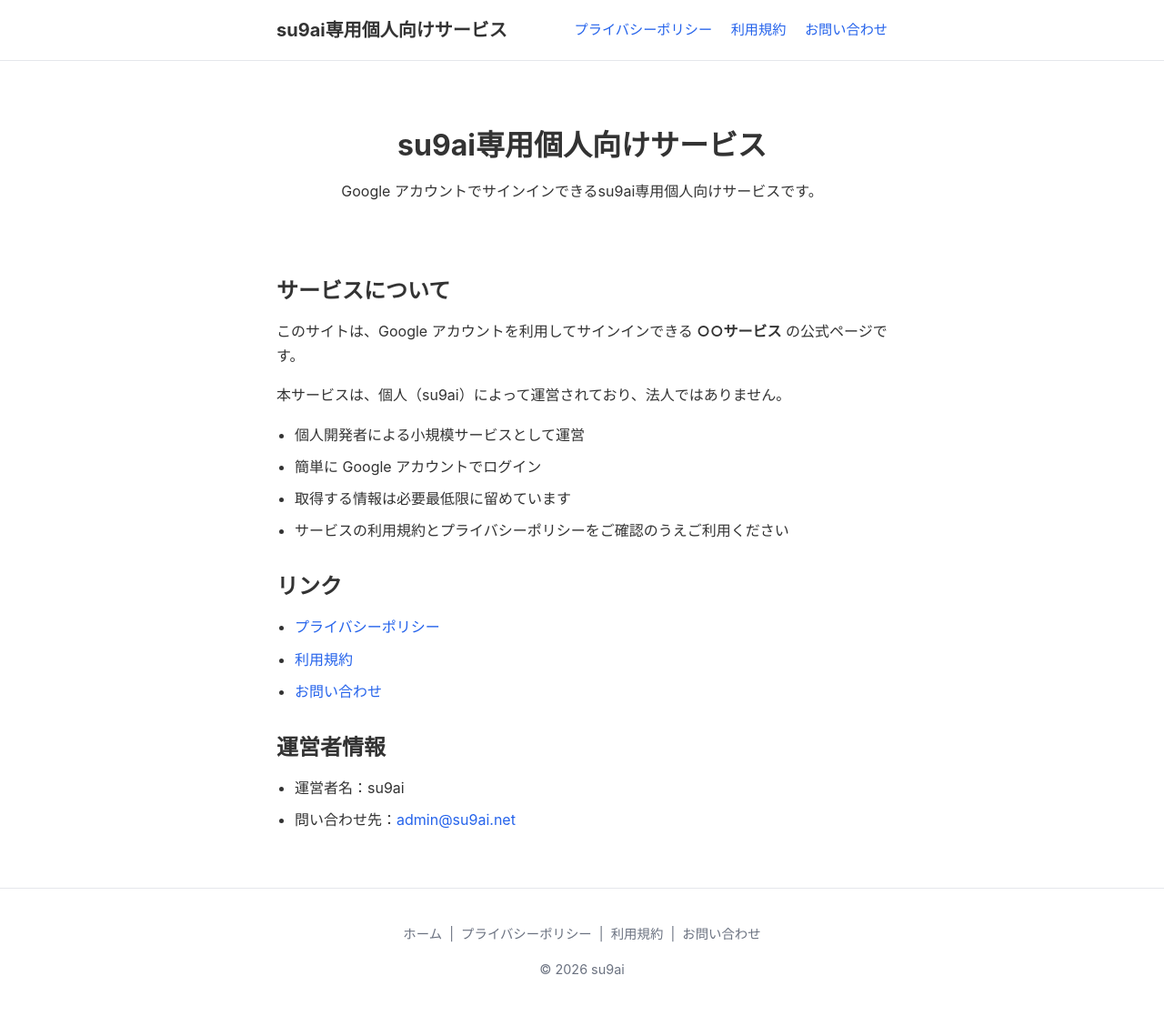
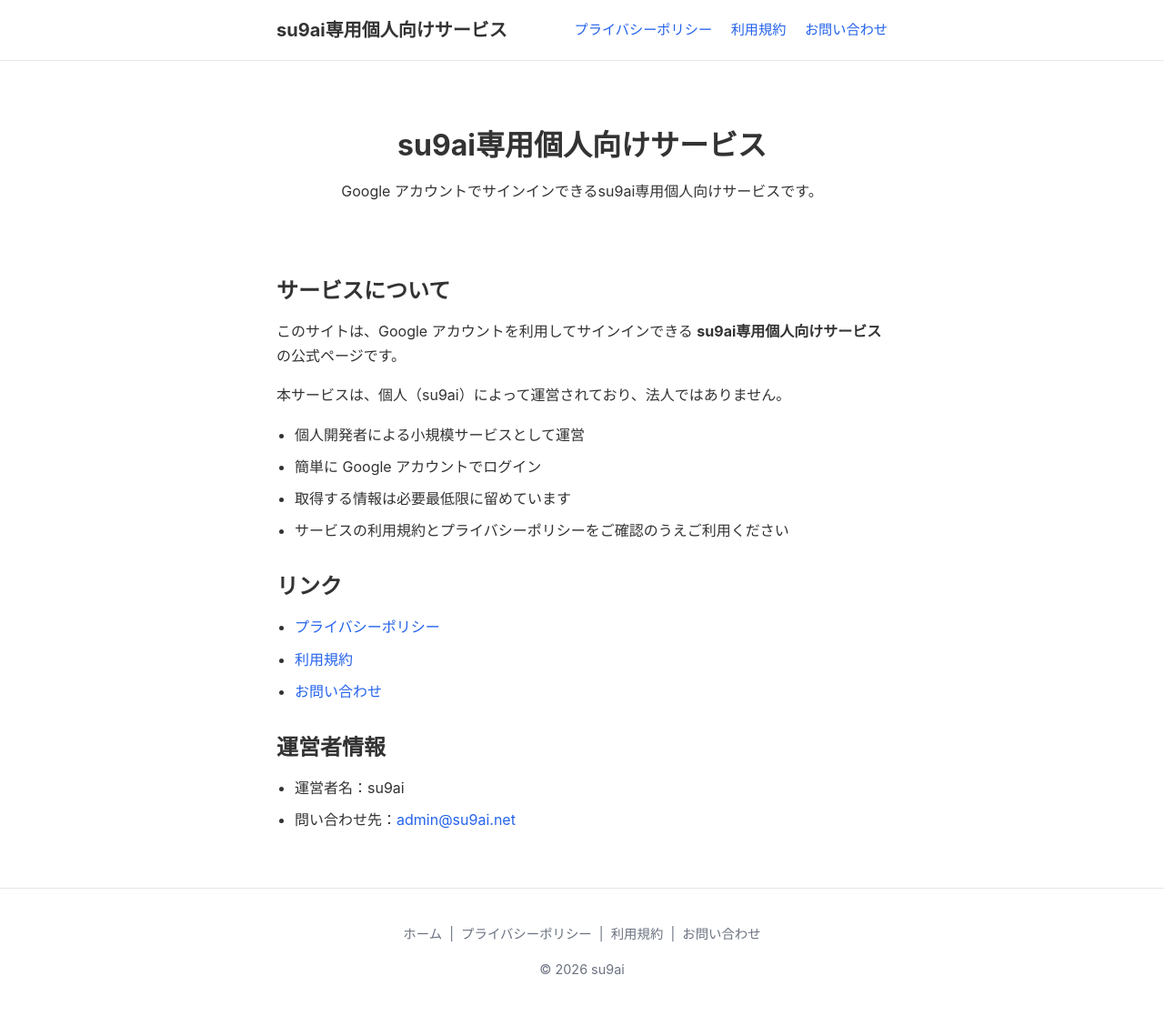
Before and after one commit to su9ai/auth.su9ai.net, a Jekyll site: the page built from index.md, in a window 1280 px wide. Shown: the whole page at 91% size. Built offline with Jekyll 4.4.1, drawn with Linux system fonts in a browser that asks for light colours.

Commit message:
Update homepage copy

```diff
--- a/index.md
+++ b/index.md
@@ -1,7 +1,7 @@
 ---
 layout: default
 title: ホーム
-description: Google アカウントでサインインできる ○○ サービスの公式ホームページです。
+description: Google アカウントでサインインできるsu9ai専用個人向けサービスの公式ホームページです。
 ---
 
 <div class="hero">
@@ -11,7 +11,7 @@ description: Google アカウントでサインインできる ○○ サービ
 
 ## サービスについて
 
-このサイトは、Google アカウントを利用してサインインできる **○○サービス** の公式ページです。
+このサイトは、Google アカウントを利用してサインインできる **su9ai専用個人向けサービス** の公式ページです。
 
 本サービスは、個人（{{ site.author.name }}）によって運営されており、法人ではありません。
 
```
